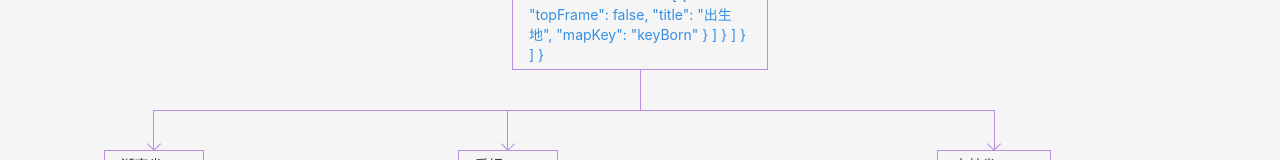
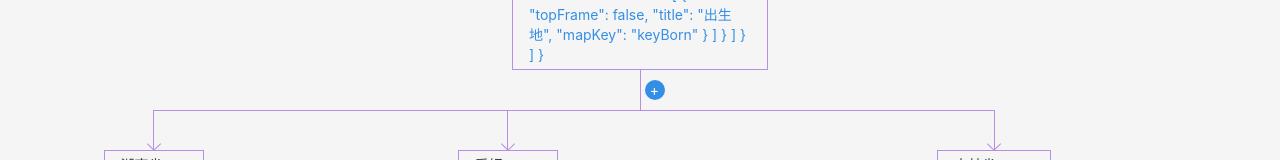
Before and after one commit to RyenToretto/angular-frame-line, an Angular app: page /frame-line in a window 1280 px wide. Shown: the part 503-663 px from the top of the page. Built offline with nearby package versions, Linux system fonts and the light colour scheme.

Commit message:
新增按钮

```diff
--- a/src/app/components/frame-line/frame-line-children/frame-line-item/frame-line-item.component.html
+++ b/src/app/components/frame-line/frame-line-children/frame-line-item/frame-line-item.component.html
@@ -21,10 +21,23 @@
       </div>
     </div>
 
-    <div class="bottom-y-line-box" *ngIf="
-    frameLineItem.frameLineChildren
-     && frameLineItem.frameLineChildren.length > 1">
-      <div class="bottom-y-line"></div>
+    <div class="bottom-y-line-box" [ngClass]="{
+      'longer-y-line': frameLineItem.frameLineChildren
+        && frameLineItem.frameLineChildren.length > 1
+      }"
+    >
+      <div class="bottom-y-line">
+        <div class="add-frame-item-box">
+          <div class="add-frame-item-btn" (click)="toggleAddFrameItemPopper()">+</div>
+          <div class="add-frame-item-popper" [ngClass]="{
+            'active': addFrameItemPopper
+            }"
+          >
+            <div class="add-frame-into-array unselected-able" (click)="addFrameItemIntoArray(frameLineItem)">增加一个并行元素</div>
+            <div class="add-frame-item unselected-able" (click)="addFrameItem(frameLineItem)">增加一个 action</div>
+          </div>
+        </div>
+      </div>
     </div>
   </div>
   <app-frame-line-children [frameLineChildren]="frameLineItem.frameLineChildren"></app-frame-line-children>
--- a/src/app/components/frame-line/frame-line-children/frame-line-item/frame-line-item.component.scss
+++ b/src/app/components/frame-line/frame-line-children/frame-line-item/frame-line-item.component.scss
@@ -90,6 +90,59 @@
         width: 1px;
         height: 100%;
         background-color: $border-frame-line;
+        position: relative;
+        .add-frame-item-box {
+          box-sizing: border-box;
+          width: 30px;
+          height: 40px;
+          position: absolute;
+          top: 0;
+          left: 0;
+          display: flex;
+          align-items: center;
+          justify-content: center;
+          .add-frame-item-btn {
+            box-sizing: border-box;
+            width: 20px;
+            height: 20px;
+            overflow: hidden;
+            border-radius: 50%;
+            background-color: $primary;
+            color: $white;
+            display: flex;
+            align-items: center;
+            justify-content: center;
+            cursor: pointer;
+          }
+          .add-frame-item-popper {
+            display: none;
+            box-sizing: border-box;
+            width: 160px;
+            height: 60px;
+            box-shadow: 0 10px 24px 1px rgba(64,90,163,0.13);
+            background-color: #fafafa;
+            position: absolute;
+            top: 0;
+            left: 100%;
+            z-index: 9;
+            .add-frame-into-array,
+            .add-frame-item {
+              box-sizing: border-box;
+              width: 100%;
+              height: 50%;
+              display: flex;
+              align-items: center;
+              justify-content: center;
+              cursor: pointer;
+              &:hover {
+                background-color: rgba(64,90,163,0.06);
+              }
+            }
+            &.active {
+              display: block;
+            }
+          }
+        }
       }
     }
   }
--- a/src/app/components/frame-line/frame-line-children/frame-line-item/frame-line-item.component.ts
+++ b/src/app/components/frame-line/frame-line-children/frame-line-item/frame-line-item.component.ts
@@ -14,8 +14,51 @@ export class FrameLineItemComponent implements OnInit {
 
     @Input() frameLineItem: frameLineItemType;
 
+    addFrameItemPopper: boolean = false;
+
     constructor() {}
 
     ngOnInit(): void {}
 
+    toggleAddFrameItemPopper(): void {
+        this.addFrameItemPopper = !this.addFrameItemPopper;
+    }
+
+    // 新并行元素
+    addFrameItemIntoArray(frameLineItem): void {
+        console.log('--addFrameItemIntoArray(frameLineItem)-->');
+        console.log(frameLineItem);
+        if (frameLineItem.frameLineChildren) {
+            frameLineItem.frameLineChildren.push({
+                topFrame: false,
+                title: '存在数组 则新增',
+                mapKey: 'keyNewBingXing' + Date.now(),
+            });
+        } else { // 不存在数组 则创建数组
+            frameLineItem.frameLineChildren = [{
+                topFrame: false,
+                title: '不存在数组 则创建数组',
+                mapKey: 'keyNewBingXing' + Date.now(),
+            }];
+        }
+        this.addFrameItemPopper = false; // 最后关闭 popper
+    }
+
+    // 新 action
+    addFrameItem(frameLineItem): void {
+        console.log('--addFrameItem(frameLineItem)-->');
+        console.log(frameLineItem);
+
+        const newChildren = [{
+            topFrame: false,
+            title: '新 action',
+            mapKey: 'keyNewAction' + Date.now(),
+            frameLineChildren: frameLineItem.frameLineChildren
+        }];
+
+        frameLineItem.frameLineChildren = newChildren;
+
+        this.addFrameItemPopper = false; // 最后关闭 popper
+    }
+
 }
--- a/src/assets/scss/shared.scss
+++ b/src/assets/scss/shared.scss
@@ -44,3 +44,10 @@ body {
   margin-left: auto;
   margin-right: auto;
 }
+
+.unselected-able {
+  -webkit-user-select: auto;
+  -moz-user-select: none;
+  -ms-user-select: none;
+  user-select: none
+}
```
